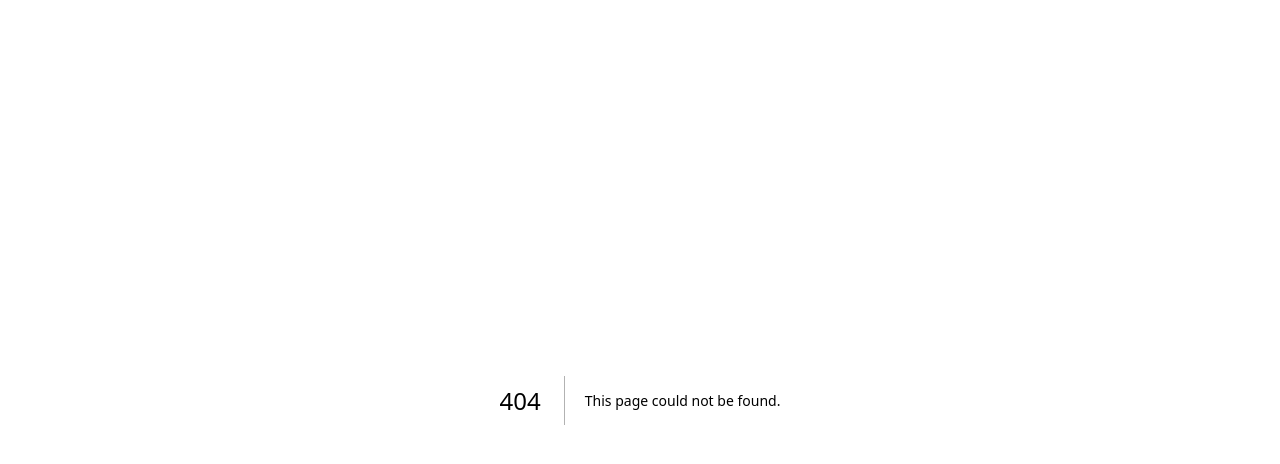
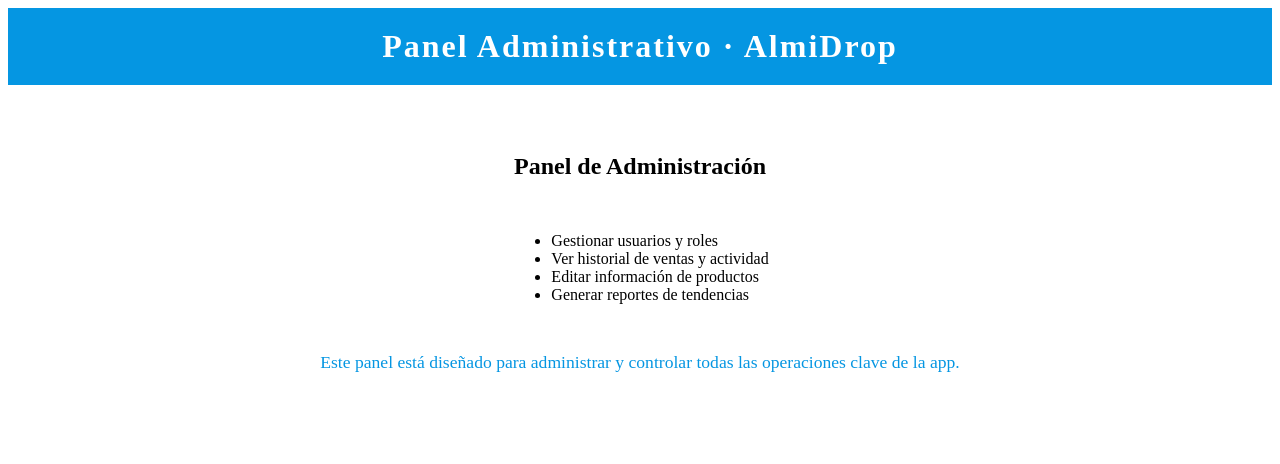
Before and after one commit to nftencuestas123/dropi-backend, a Next.js app in the folder frontend/modelos-de-frontend/AlmiDrop/: page /admin in a window 1280 px wide. Before the commit this address had no page. Shown: the top 464 px of the page. Built offline with nearby package versions, Linux system fonts and the light colour scheme.

Commit message:
Create admin.tsx

```diff
--- /dev/null
+++ b/frontend/modelos-de-frontend/AlmiDrop/pages/admin.tsx
@@ -0,0 +1,24 @@
+import React from "react";
+import Header from "../components/Header";
+
+export default function AdminPage() {
+  return (
+    <>
+      <Header title="Panel Administrativo · AlmiDrop" />
+      <main style={{
+        display: "flex", flexDirection: "column", alignItems: "center", padding: "48px", background: "#fff", minHeight: "92vh"
+      }}>
+        <h2>Panel de Administración</h2>
+        <ul style={{ maxWidth: "350px", textAlign: "left", marginTop: "32px" }}>
+          <li>Gestionar usuarios y roles</li>
+          <li>Ver historial de ventas y actividad</li>
+          <li>Editar información de productos</li>
+          <li>Generar reportes de tendencias</li>
+        </ul>
+        <p style={{ marginTop: "32px", fontSize: "1.1rem", color: "#0596E2" }}>
+          Este panel está diseñado para administrar y controlar todas las operaciones clave de la app.
+        </p>
+      </main>
+    </>
+  );
+}
```
